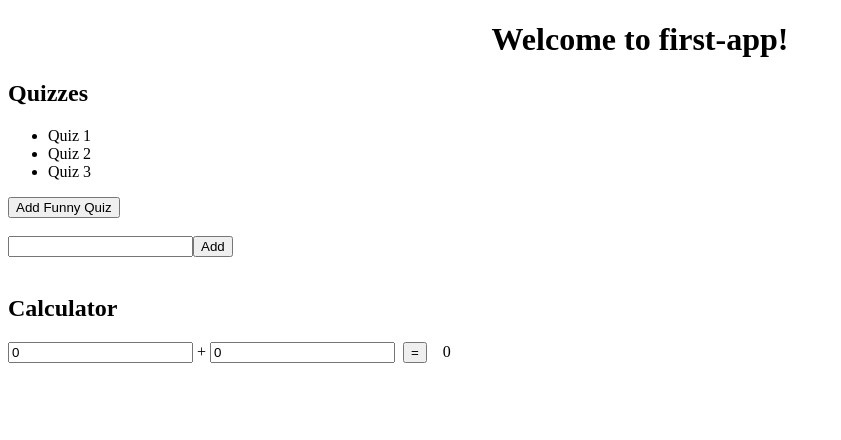
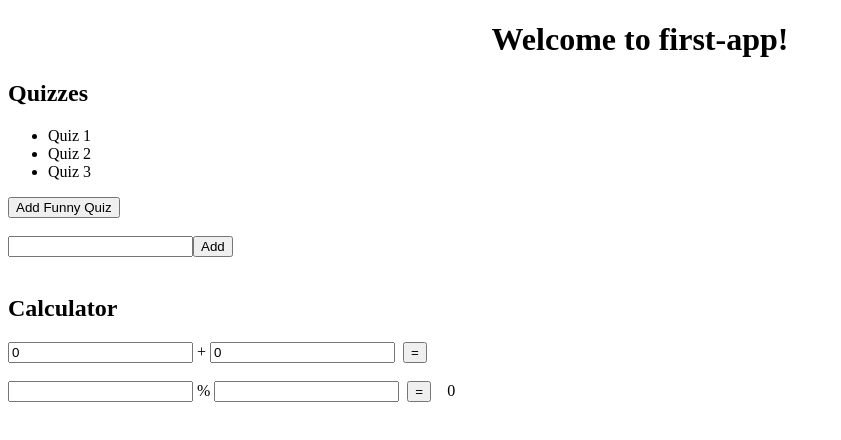
Before and after one commit to 2018-summer-mjs/first-app, an Angular app: page / in a window 1280 px wide. Shown: the top 440 px of the page, without its empty margins (0-841 px from the left). Built offline with nearby package versions, Linux system fonts and the light colour scheme.

Commit message:
adding modulo UI
This is so much fun!

```diff
--- a/src/app/app.component.html
+++ b/src/app/app.component.html
@@ -28,6 +28,13 @@
   +
   <input type="number" [(ngModel)]="addNumberTwo">
   &nbsp;<button (click)="addNumbers()">=</button>
+
+  <br><br>
+
+  <input type="number" [(ngModel)]="modNumberOne">
+  %
+  <input type="number" [(ngModel)]="modNumberTwo">
+  &nbsp;<button (click)="modNumbers()">=</button>
   &nbsp;&nbsp;
   <label>{{ addNumbersResult }}</label>
 </div>
```
